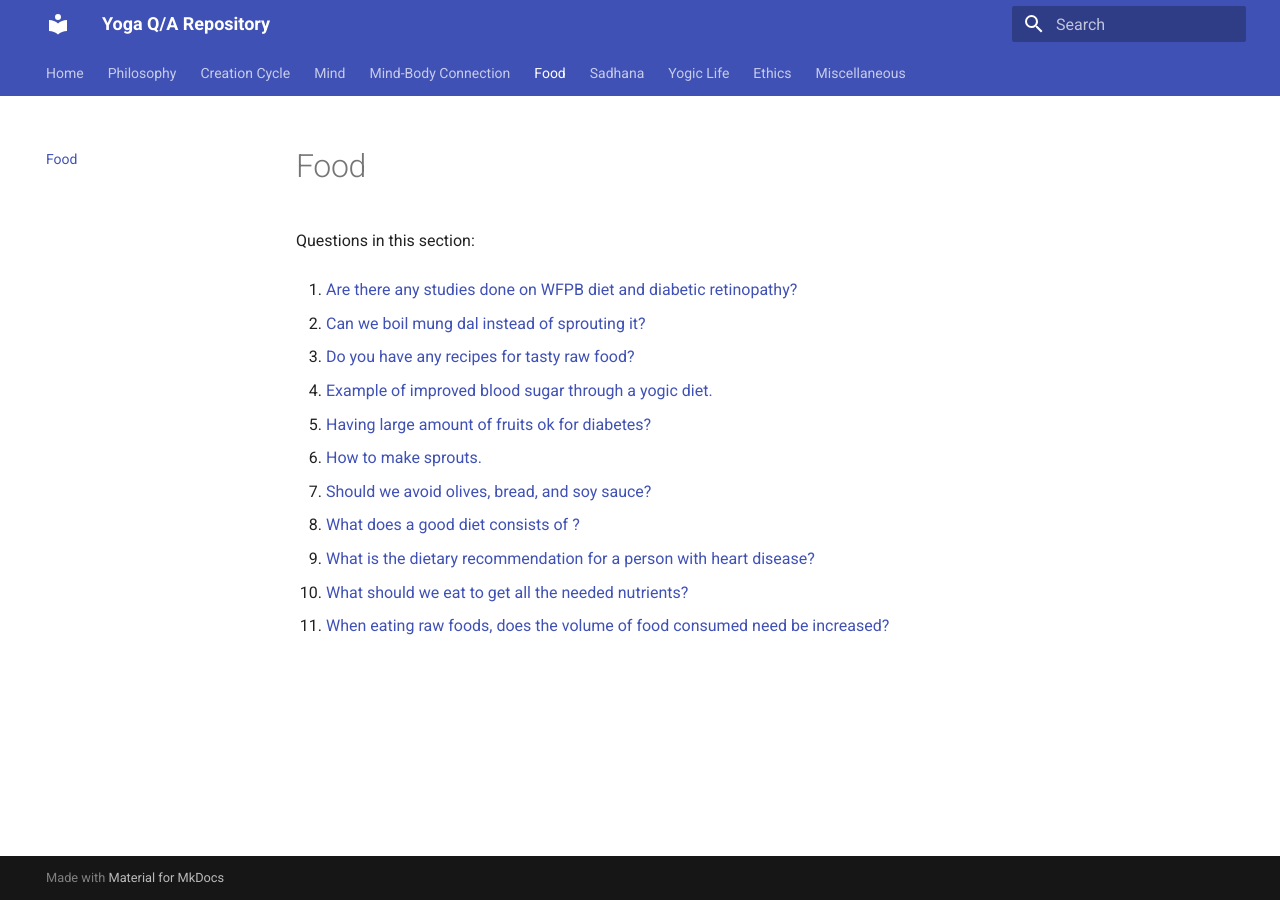
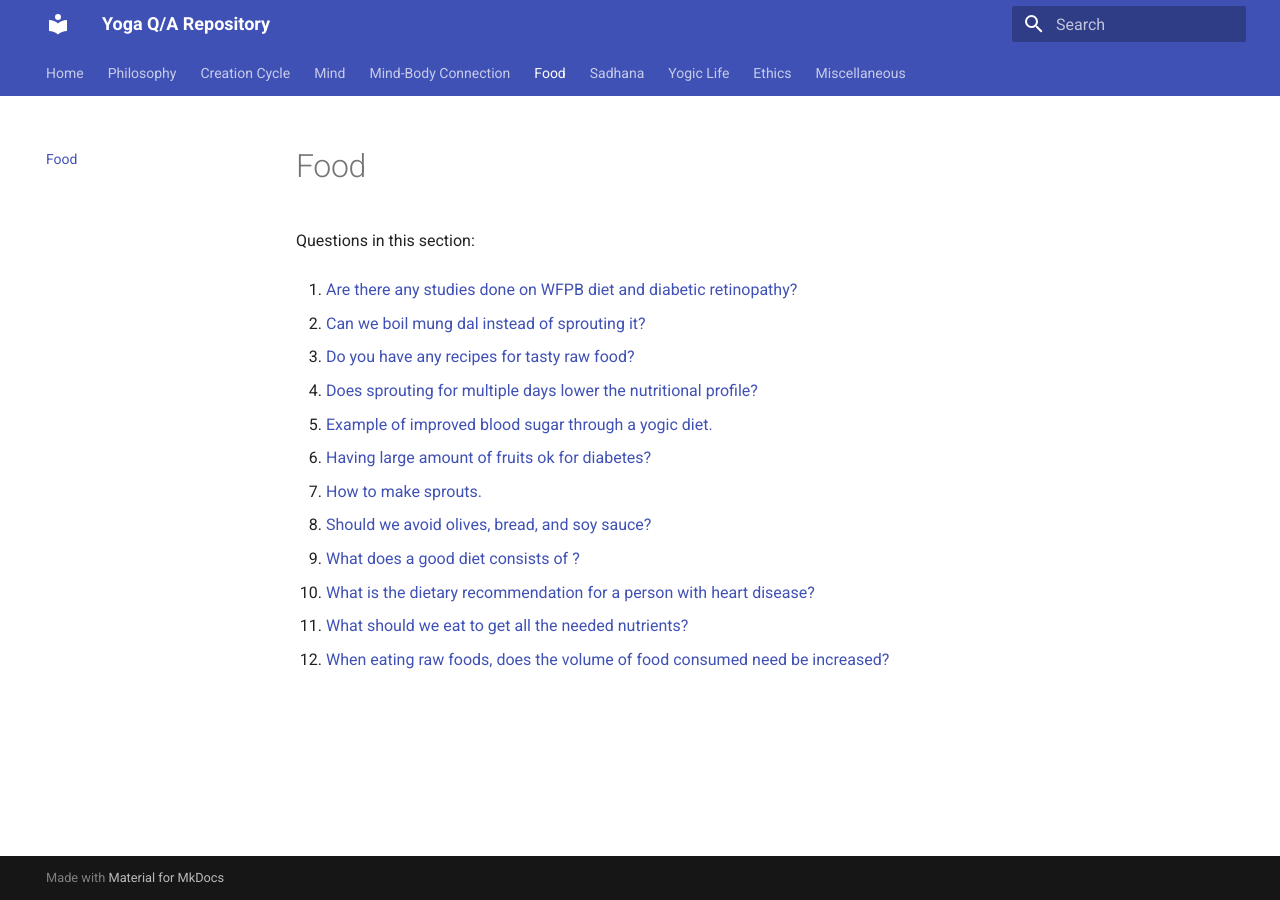
Before and after one commit to yogiclife/yoga-qa, an MkDocs documentation site: the page built from docs/food/README.md, in a window 1280 px wide. Built offline with MkDocs 1.6.1 and Material for MkDocs 9.7.7, drawn with Linux system fonts in a browser that asks for light colours.

Commit message:
Update topic indices [skip ci]

```diff
--- a/docs/food/README.md
+++ b/docs/food/README.md
@@ -8,18 +8,20 @@ Questions in this section:
 
 3. [Do you have any recipes for tasty raw food?](do-you-have-any-recipes-for-tasty-raw-food-20260620-163919.md)
 
-4. [Example of improved blood sugar through a yogic diet.](example-of-improved-blood-sugar-through-a-yogic-diet-20260628-130657.md)
+4. [Does sprouting for multiple days lower the nutritional profile?](does-sprouting-for-multiple-days-lower-the-nutritional-profile-20260628-131930.md)
 
-5. [Having large amount of fruits ok for diabetes?](having-large-amount-of-fruits-ok-for-diabetes-20260628-030219.md)
+5. [Example of improved blood sugar through a yogic diet.](example-of-improved-blood-sugar-through-a-yogic-diet-20260628-130657.md)
 
-6. [How to make sprouts.](how-to-make-sprouts-20260628-131139.md)
+6. [Having large amount of fruits ok for diabetes?](having-large-amount-of-fruits-ok-for-diabetes-20260628-030219.md)
 
-7. [Should we avoid olives, bread, and soy sauce?](should-we-avoid-olives-bread-and-soy-sauce-20260628-114909.md)
+7. [How to make sprouts.](how-to-make-sprouts-20260628-131139.md)
 
-8. [What does a good diet consists of ?](what-does-a-good-diet-consists-of-20260628-025803.md)
+8. [Should we avoid olives, bread, and soy sauce?](should-we-avoid-olives-bread-and-soy-sauce-20260628-114909.md)
 
-9. [What is the dietary recommendation for a person with heart disease?](what-is-the-dietary-recommendation-for-a-person-with-heart-disease-20260628-023806.md)
+9. [What does a good diet consists of ?](what-does-a-good-diet-consists-of-20260628-025803.md)
 
-10. [What should we eat to get all the needed nutrients?](what-should-we-eat-to-get-all-the-needed-nutrients.md)
+10. [What is the dietary recommendation for a person with heart disease?](what-is-the-dietary-recommendation-for-a-person-with-heart-disease-20260628-023806.md)
 
-11. [When eating raw foods, does the volume of food consumed need be increased?](when-eating-raw-foods-does-the-volume-of-food-consumed-need-be-increased-20260628-030424.md)
+11. [What should we eat to get all the needed nutrients?](what-should-we-eat-to-get-all-the-needed-nutrients.md)
+
+12. [When eating raw foods, does the volume of food consumed need be increased?](when-eating-raw-foods-does-the-volume-of-food-consumed-need-be-increased-20260628-030424.md)
```
